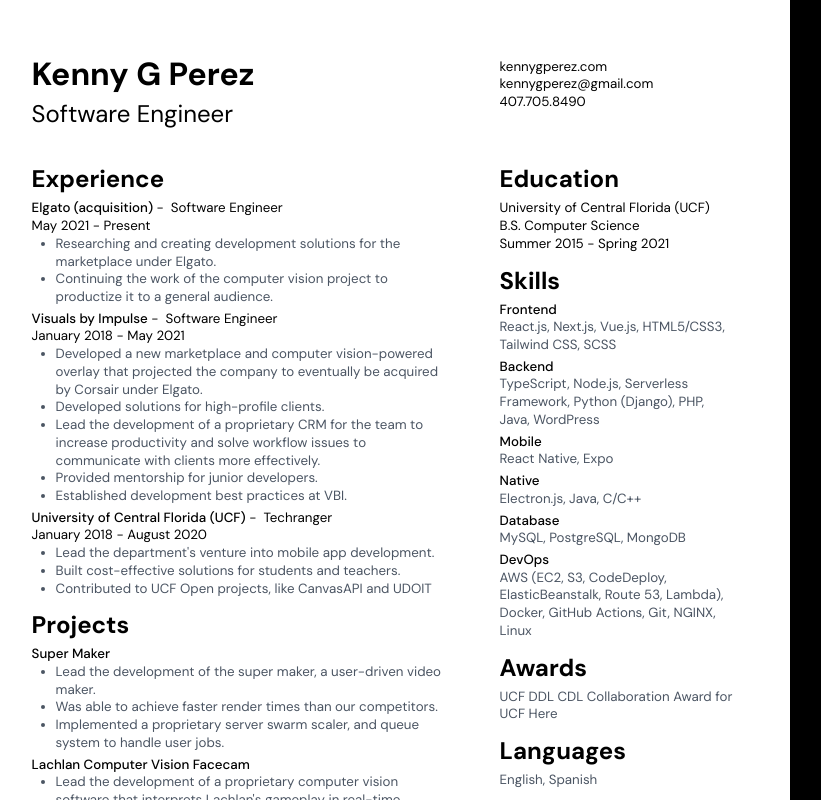
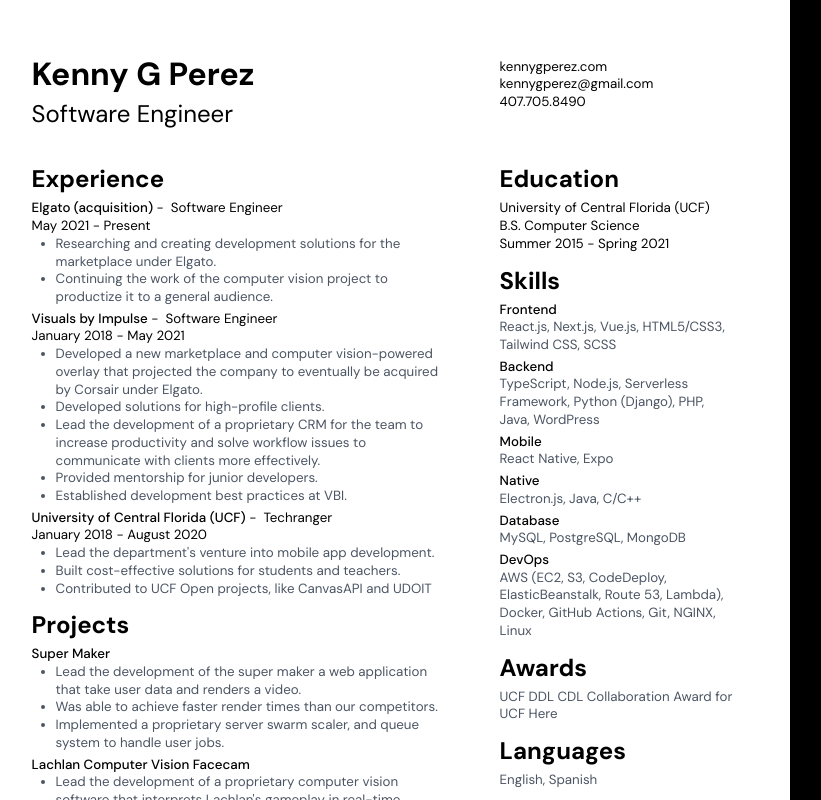
Before and after one commit to kennygperez/resume, a React (Create React App) app: page / in a window 1280 px wide. Shown: the whole page, without its empty margins (26-847 px from the left). Built offline with nearby package versions, Linux system fonts and the light colour scheme.

Commit message:
fix: Removed widows

```diff
--- a/src/data/info.ts
+++ b/src/data/info.ts
@@ -82,7 +82,7 @@
 		name: 'Super Maker',
 		link: 'https://visualsbyimpulse.com/tools/super-maker',
 		feats: [
-			'Lead the development of the super maker, a user-driven video maker.',
+			'Lead the development of the super maker a web application that take user data and renders a video.',
 			'Was able to achieve faster render times than our competitors.',
 			'Implemented a proprietary server swarm scaler, and queue system to handle user jobs.',
 		],
@@ -99,8 +99,8 @@
 		name: 'UCFHere',
 		link: 'https://digitallearning.ucf.edu/newsroom/newsletter/new-for-fall-ucf-here-attendance-now-supports-combined-courses/?frame=0',
 		feats: [
-			'QRCode based attendance application utilizing a React Native + Expo mobile app and LTI enabled Python/Django web application.',
-			'Lead development of the mobile application, and got it production-ready',
+			'QRCode based attendance mobile app utilizing React Native + Expo and LTI enabled Python/Django web application.',
+			'Lead development of the mobile application, and got it production-ready.',
 		],
 	},
 ];
```
